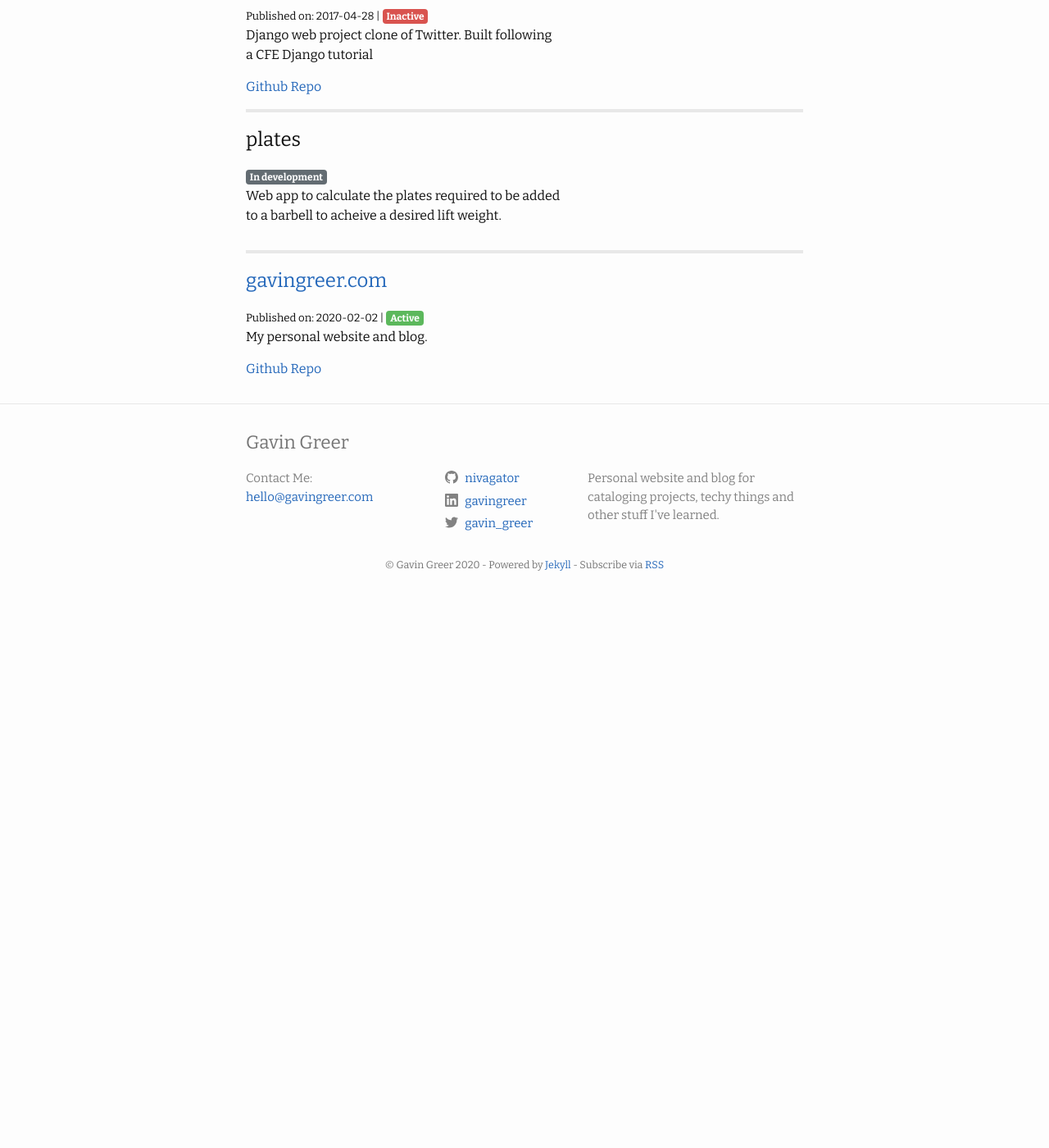
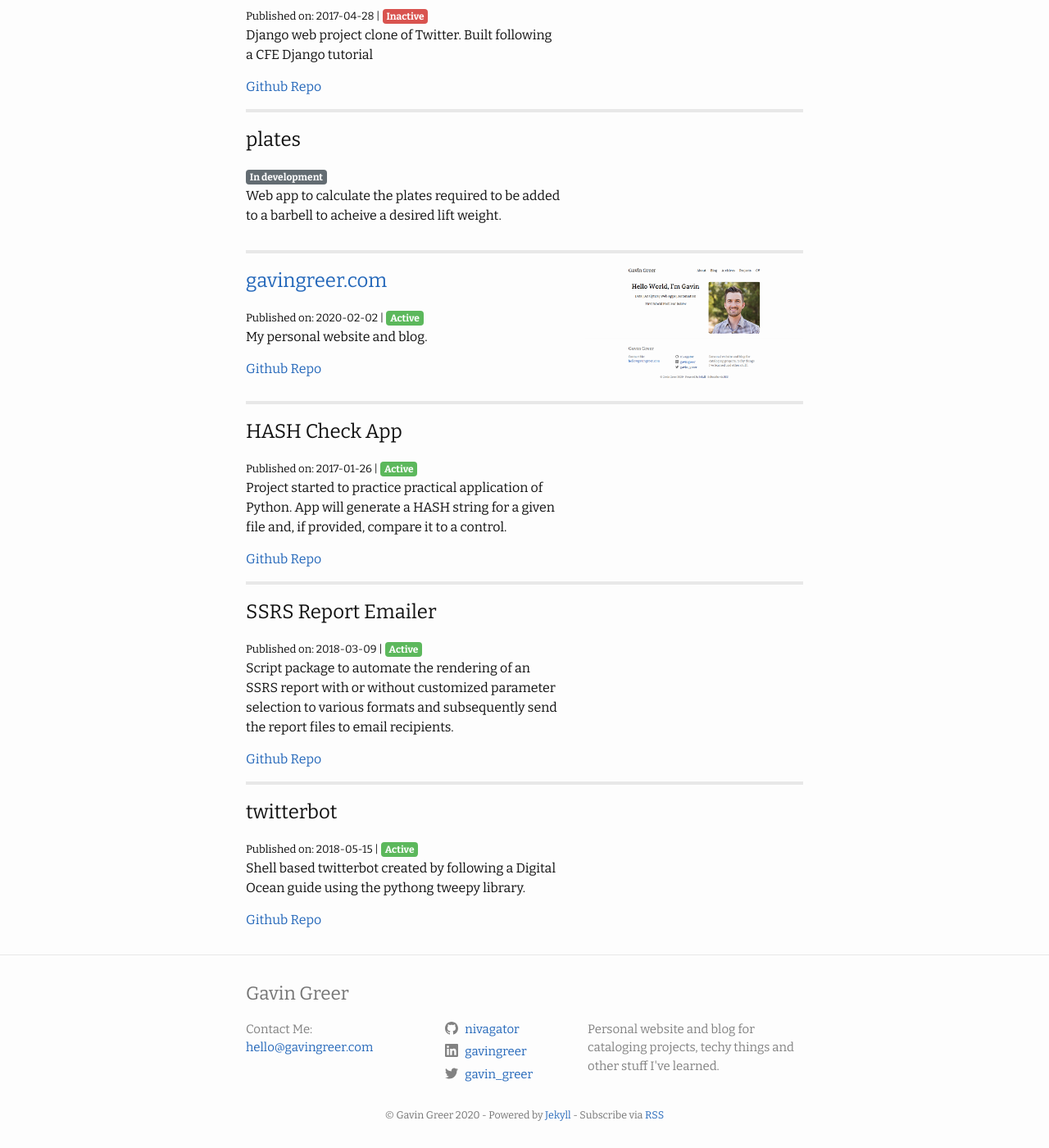
Before and after one commit to nivagator/personal-site, a Jekyll site: the page built from projects.html, in a window 1280 px wide and 1400 px high, scrolled down 768 px. Shown: the whole window at 82% size. Built offline with Jekyll 4.4.1, drawn with Linux system fonts in a browser that asks for light colours; before the commit the page ends 1496 px from its top, so only the background shows below that.

Commit message:
add additional projects

```diff
--- a/_data/projects.yml
+++ b/_data/projects.yml
@@ -49,3 +49,19 @@
   description: My personal website and blog.
   url: "/"
   repo: personal-site
+  image: gavingreer-com.png
+- name: HASH Check App
+  status: Active
+  publish-date: 2017-01-26
+  description: Project started to practice practical application of Python. App will generate a HASH string for a given file and, if provided, compare it to a control.
+  repo: hash-check-app
+- name: SSRS Report Emailer
+  status: active
+  publish-date: 2018-03-09
+  description: Script package to automate the rendering of an SSRS report with or without customized parameter selection to various formats and subsequently send the report files to email recipients.
+  repo: python-download-ssrs
+- name: twitterbot
+  status: active
+  publish-date: 2018-05-15
+  description: Shell based twitterbot created by following a Digital Ocean guide using the pythong tweepy library.
+  repo: python_twitterbot
--- a/projects.html
+++ b/projects.html
@@ -5,7 +5,8 @@
 <h1>Web Projects</h1>
 
 <div class="projects">
-  {%- for project in site.data.projects -%}
+  {%- assign sorted_projects = site.data.projects -%}
+  {%- for project in sorted_projects -%}
   <div class="row">
     <div class="col-sm-7">
       <h2 class="title">
```
Also changed, not shown: assets/img/gavingreer-com.png.
